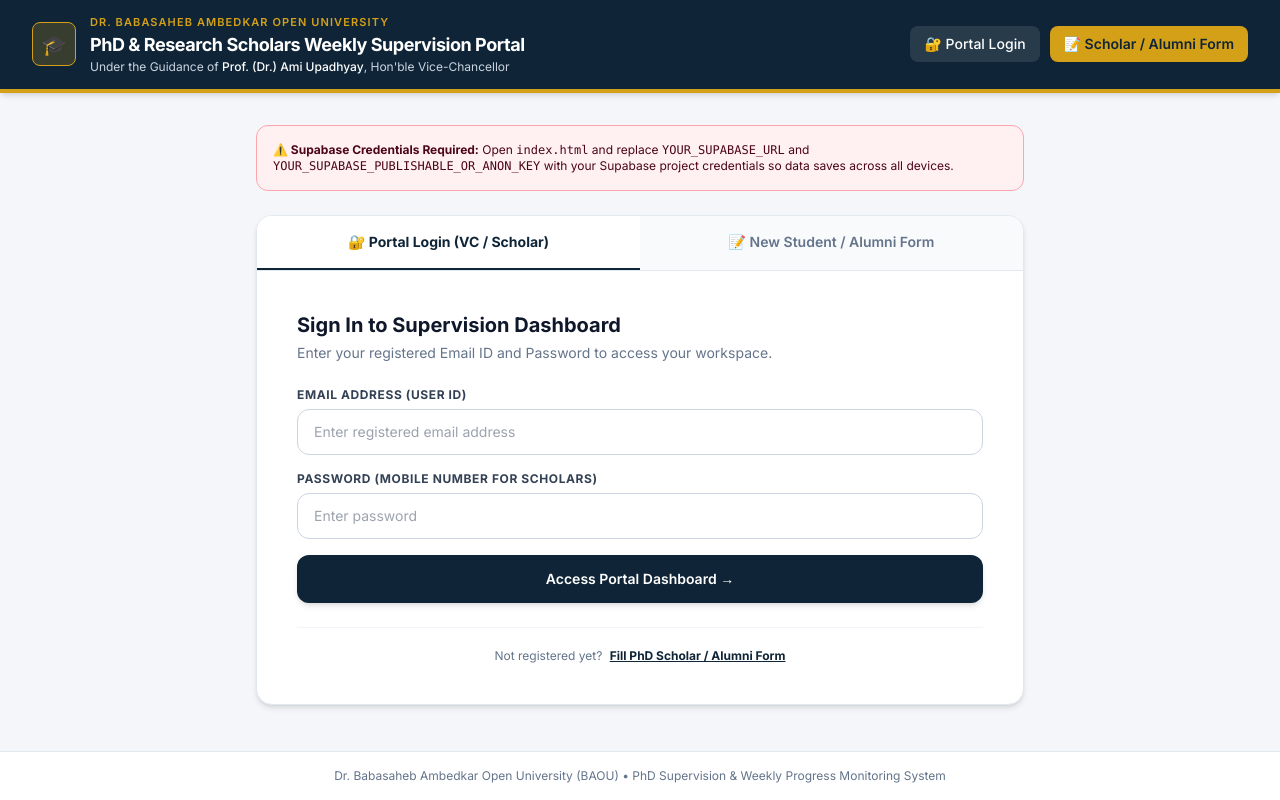
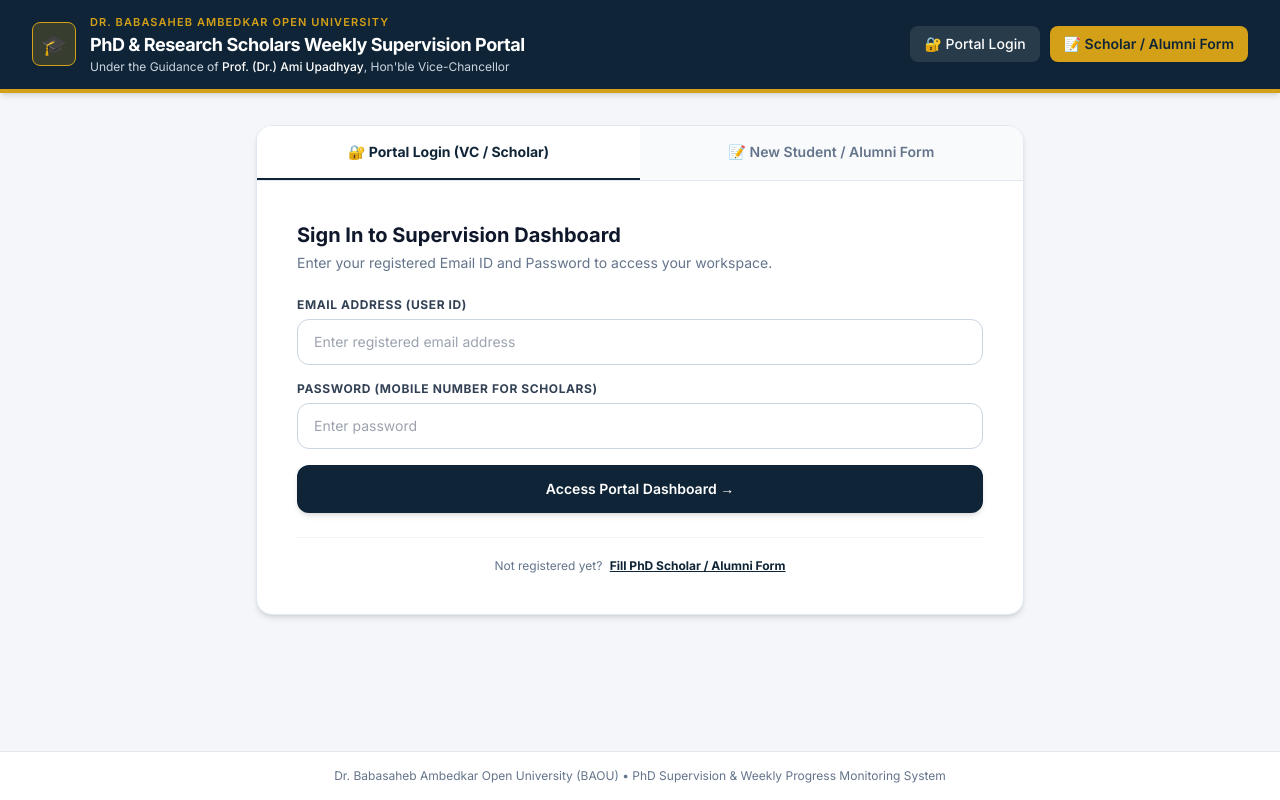
Before and after one commit to Akashchudasama/baou-phd-portal, a plain HTML site: page index.html in a window 1280 px wide. Drawn offline with nearby package versions, Linux system fonts and the light colour scheme.

Commit message:
Configure live Supabase URL and publishable key

```diff
--- a/index.html
+++ b/index.html
@@ -550,8 +550,8 @@
     // =========================================================
     // 1. PASTE YOUR SUPABASE PROJECT URL & PUBLISHABLE / ANON KEY HERE
     // =========================================================
-    const SUPABASE_URL = 'YOUR_SUPABASE_URL';
-    const SUPABASE_KEY = 'YOUR_SUPABASE_PUBLISHABLE_OR_ANON_KEY';
+    const SUPABASE_URL = 'https://yotdcypdydktevtacxsm.supabase.co';
+    const SUPABASE_KEY = 'sb_publishable_0m9fFl0Z2tAcze6fopxEvA_I2q2JcKd';
 
     const SESSION_KEY = 'baou_phd_session_v1';
     const VC_EMAIL = 'vc@baou.edu.in';
```
